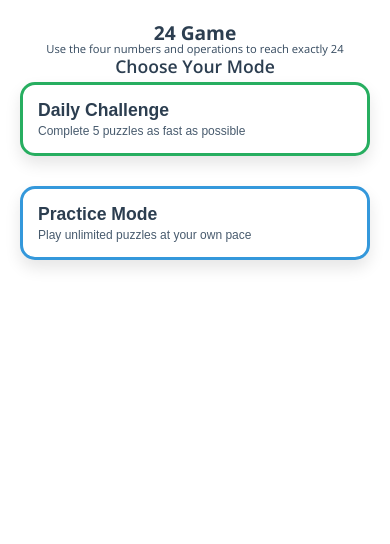
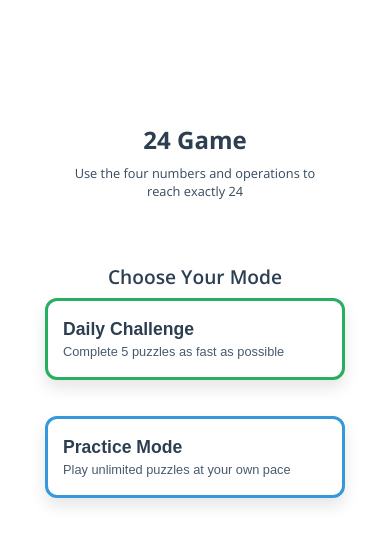
Before and after one commit to alexzstart/speedto24, a plain HTML site: page index.html in a window 390 px wide. Drawn offline with nearby package versions, Linux system fonts and the light colour scheme.

Commit message:
Mobile UI improvements: Better spacing and compact mode selection
- Reduce spacing between subtitle and 'Choose Your Mode' (30px → 20px)
- Increase spacing after 'Choose Your Mode' heading (10px → 15px)
- Scale down mode selection section for better mobile proportions
- Compact mode buttons with smaller fonts and tighter spacing
- Remove light line between sections while maintaining clean layout
- Optimize mobile layout for better space utilization

```diff
--- a/styles.css
+++ b/styles.css
@@ -30,66 +30,76 @@ body {
 /* Mobile responsiveness */
 @media (max-width: 768px) {
     body {
-        padding: 0 !important;
-        margin: 0 !important;
+        padding: 2px;
     }
 
     .initial-page {
-        padding: 0 !important;
-        margin: 0 !important;
+    padding: 10px;
+        padding-top: 10px;
     }
 
     .initial-container {
         max-width: 100%;
+        border: none !important;
+        border-bottom: none !important;
+        box-shadow: none !important;
     }
 
     .initial-container header {
-        padding: 2px 10px !important;
-        margin: 0 !important;
-        border-radius: 0 !important;
+        padding: 10px 15px;
+        border: none !important;
         border-bottom: none !important;
+        border-top: none !important;
+        border-left: none !important;
+        border-right: none !important;
+        box-shadow: none !important;
+        outline: none !important;
     }
 
     .initial-container header h1 {
+        font-size: 1.5rem;
+        margin-bottom: 8px;
+    }
+
+    .initial-container header .subtitle {
+        font-size: 0.8rem;
+        margin-bottom: 5px;
+    }
+
+    .mode-selection {
+        margin-top: 20px;
+        padding-top: 0;
+        border: none !important;
+        border-top: none !important;
+        border-bottom: none !important;
+        border-left: none !important;
+        border-right: none !important;
+        box-shadow: none !important;
+        outline: none !important;
+    }
+
+    .mode-selection h2 {
+        margin: 0 0 15px 0 !important;
+        padding: 0 !important;
         font-size: 1.2rem !important;
-        margin: 0 !important;
-        padding: 0 !important;
-        line-height: 1.1 !important;
-    }
-
-    .initial-container header .subtitle {
-        font-size: 0.7rem !important;
-        margin: 0 !important;
-        padding: 0 !important;
-        line-height: 1.1 !important;
-    }
-
-    .mode-selection {
-        margin-top: 0 !important;
-        padding-top: 0 !important;
-    }
-
-    .mode-selection h2 {
-        margin: 0 !important;
-        padding: 0 !important;
-        font-size: 1.1rem !important;
-        line-height: 1.1 !important;
     }
 
     .mode-btn {
-        padding: 15px 15px !important;
-        margin: 5px 0 !important;
+        padding: 18px 15px !important;
+        margin: 8px 0 !important;
+        border-radius: 12px !important;
     }
 
     .mode-btn h3 {
         font-size: 1.1rem !important;
-        margin-bottom: 3px !important;
+        margin-bottom: 4px !important;
     }
 
     .mode-btn p {
-        font-size: 0.75rem !important;
+        font-size: 0.8rem !important;
         margin: 0 !important;
     }
+
 
     .game-page {
         padding-top: 5px;
@@ -421,13 +431,11 @@ body {
     }
 
     .initial-page {
-        padding: 0 !important;
-        margin: 0 !important;
+        padding-top: 5px;
     }
 
     .mode-selection {
-        margin-top: 0 !important;
-        padding-top: 0 !important;
+        margin-top: 15px;
     }
 
     .mode-selection h2 {
```
